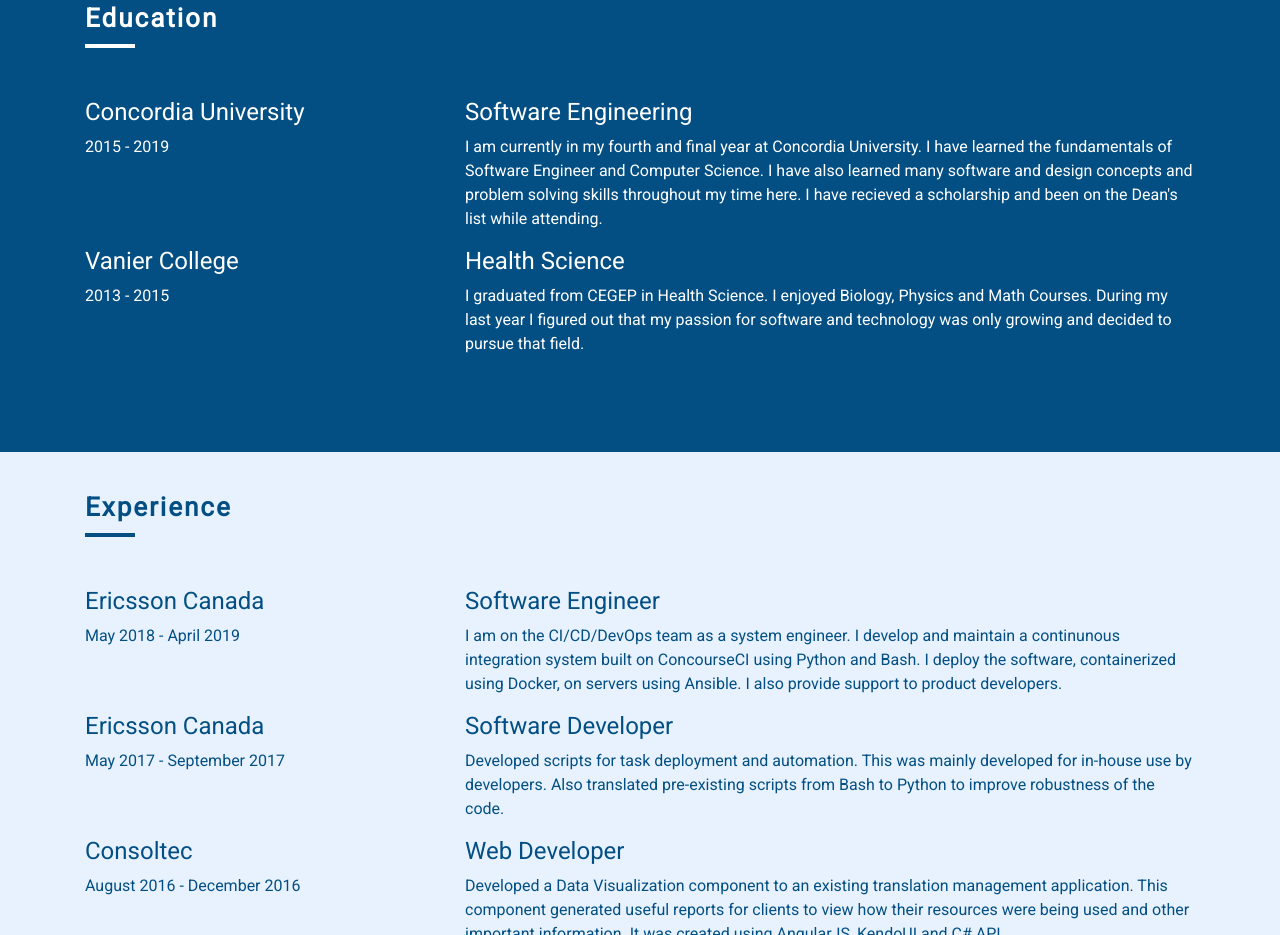
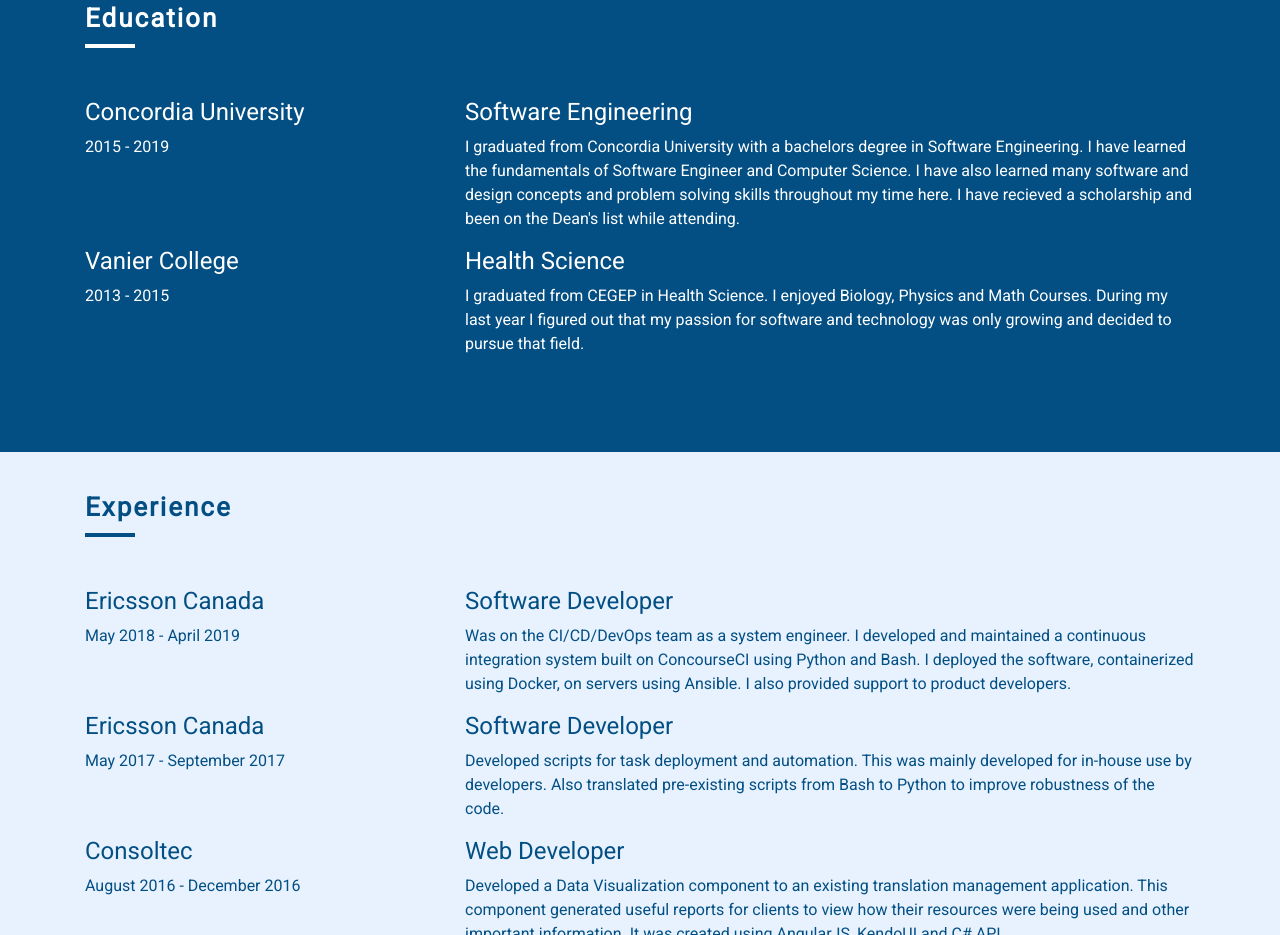
Before and after one commit to tusmanakhter/oldportfolio, a plain HTML site: page index.html in a window 1280 px wide. Shown: the part 1140-2075 px from the top of the page. Drawn offline with nearby package versions, Linux system fonts and the light colour scheme.

Commit message:
Updated some information

```diff
--- a/index.html
+++ b/index.html
@@ -65,7 +65,7 @@
                             <h4>
                                 Software Engineering
                             </h4>
-                            <p>I am currently in my fourth and final year at Concordia University. I have learned the fundamentals of Software Engineer and Computer Science. I have also learned many software and design concepts and problem solving skills throughout my time here. I have recieved a scholarship and been on the  Dean's list while attending.</p>
+                            <p>I graduated from Concordia University with a bachelors degree in Software Engineering. I have learned the fundamentals of Software Engineer and Computer Science. I have also learned many software and design concepts and problem solving skills throughout my time here. I have recieved a scholarship and been on the  Dean's list while attending.</p>
                         </div>
                     </div>
                     <div class="row">
@@ -98,9 +98,9 @@
                         </div>
                         <div class="col-md-8">
                             <h4>
-                                Software Engineer
+                                Software Developer
                             </h4>
-                            <p>I am on the CI/CD/DevOps team as a system engineer. I develop and maintain a continunous integration system built on ConcourseCI using Python and Bash. I deploy the software, containerized using Docker, on servers using Ansible. I also provide support to product developers.</p>
+                            <p>Was on the CI/CD/DevOps team as a system engineer. I developed and maintained a continuous integration system built on ConcourseCI using Python and Bash. I deployed the software, containerized using Docker, on servers using Ansible. I also provided support to product developers.</p>
                         </div>
                     </div>
                     <div class="row">
```
Also changed, not shown: 1 other file.
